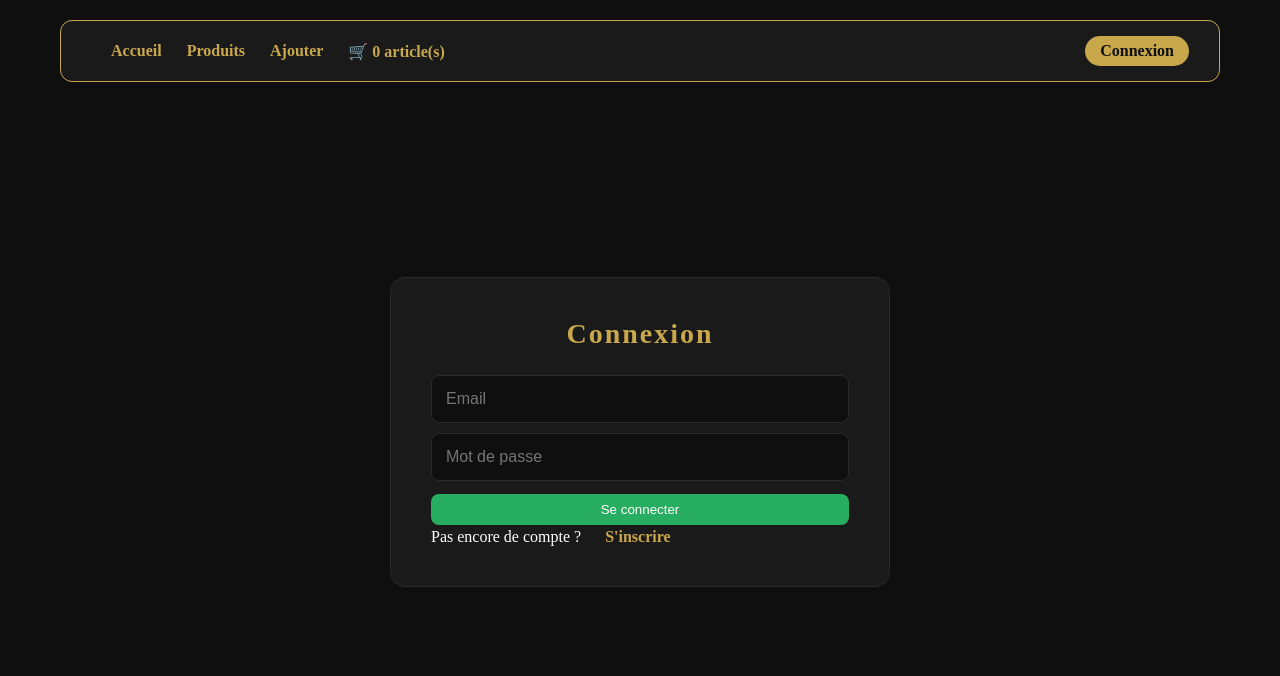
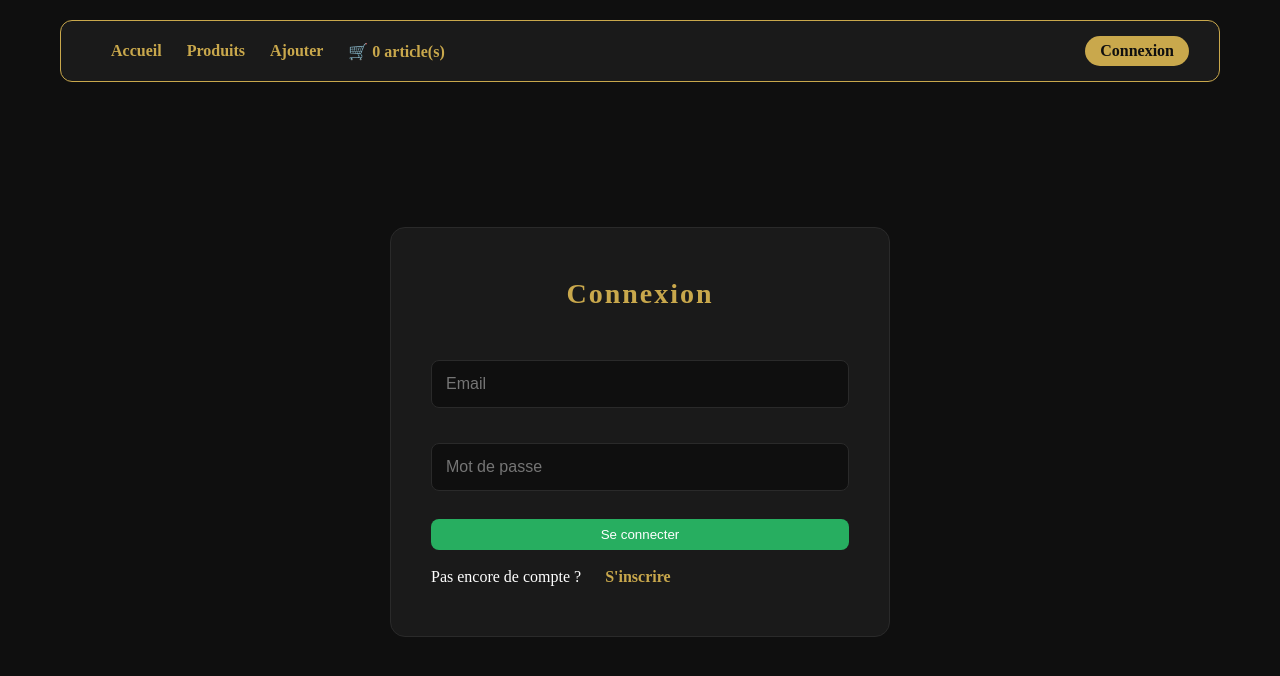
Before and after one commit to famatadiallo244-bot/ma-boutique, a React (Vite) app: page /ajouter in a window 1280 px wide. Shown: the top 676 px of the page. Built offline with nearby package versions, Linux system fonts and the light colour scheme.

Commit message:
Ajout modification

```diff
--- a/src/index.css
+++ b/src/index.css
@@ -195,11 +195,14 @@ body {
 .formulaire {
   background-color: #1a1a1a;
   border-radius: 15px;
-  padding: 40px;
+  padding: 50px 40px;
   max-width: 500px;
   width: 100%;
   border: 1px solid #2a2a2a;
   margin: 50px auto;
+  display: flex;
+  flex-direction: column;
+  gap: 15px;
 }
 .formulaire h2 {
   color: #c9a84c;
```
